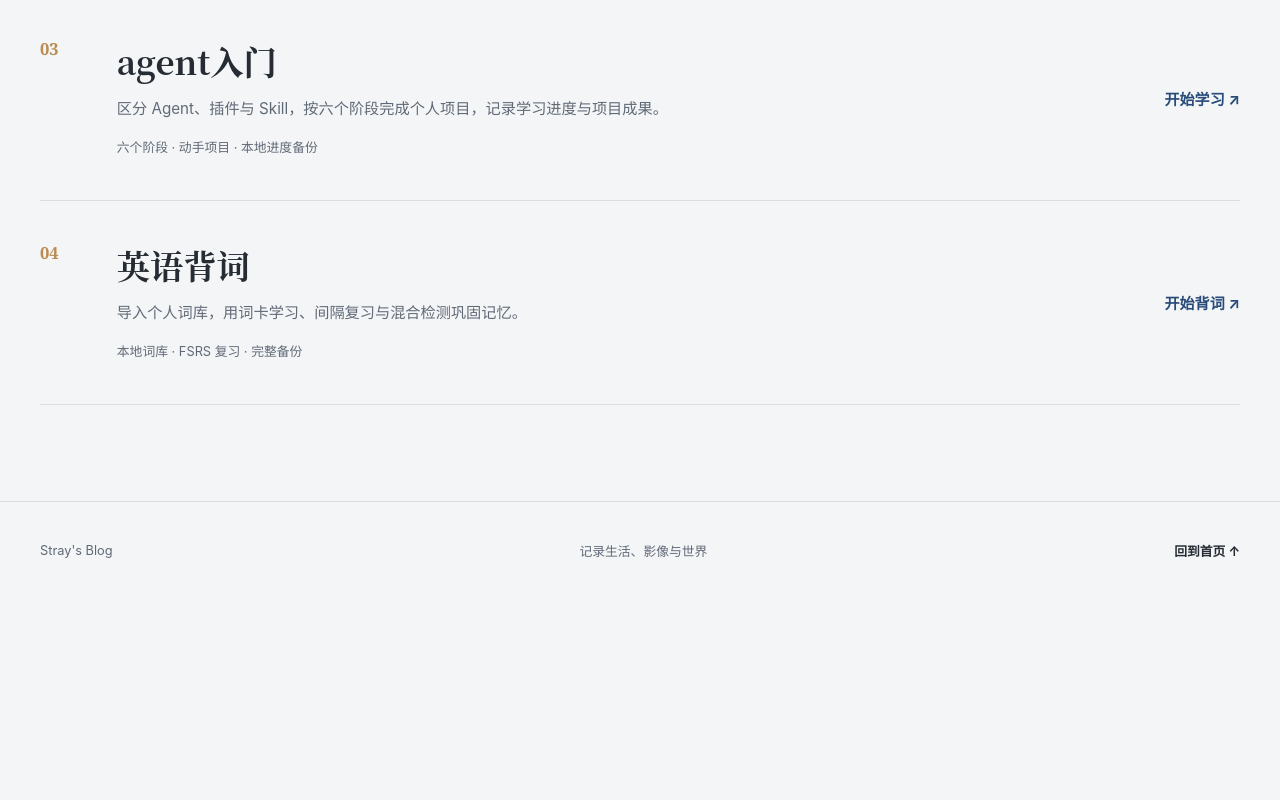
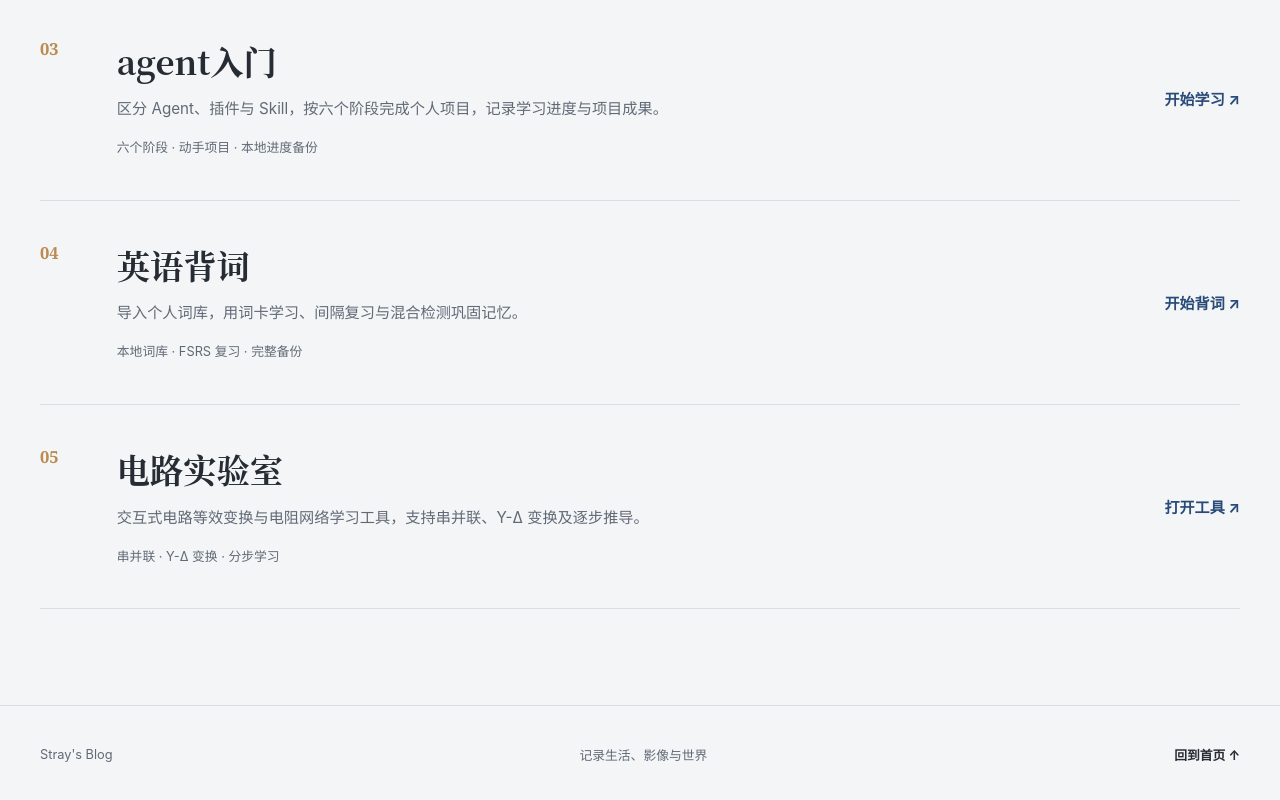
Before and after one commit to STRAY-FLZ/stray-articles, a plain HTML site: page tools/index.html in a window 1280 px wide. Shown: the part 1152-1952 px from the top of the page. Before the commit the page ends 1750 px from the top, so only its background shows below. Drawn offline with Linux system fonts and the light colour scheme.

Commit message:
feat(tools): add circuit equivalence lab

```diff
--- a/tools/index.html
+++ b/tools/index.html
@@ -36,7 +36,7 @@
   </header>
   <main id="main">
   <section class="shell category-hero" aria-labelledby="tools-title">
-    <div><span class="eyebrow">TOOLS / 工具</span><h1 id="tools-title">工具</h1><p>这里收录我的学习笔记，以及在学习和生活中用到的小工具。</p><span class="category-count">4 个工具 · 陆续更新</span></div>
+    <div><span class="eyebrow">TOOLS / 工具</span><h1 id="tools-title">工具</h1><p>这里收录我的学习笔记，以及在学习和生活中用到的小工具。</p><span class="category-count">5 个工具 · 陆续更新</span></div>
   </section>
   <section class="shell empty-note tools-intro" aria-labelledby="tools-next-title"><span class="eyebrow">TOOLS &amp; NOTES / 工具与笔记</span><h2 id="tools-next-title">记录所学，也解决小问题。</h2><p>从整理文档，到保存画面与声音。把日常用得上的小工具，慢慢收集在这里。</p></section>
   <section class="shell tool-section" aria-label="可用工具">
@@ -60,6 +60,11 @@
       <div><h2 id="vocabulary-tool-title">英语背词</h2><p id="vocabulary-tool-description">导入个人词库，用词卡学习、间隔复习与混合检测巩固记忆。</p><p class="tool-entry__meta">本地词库 · FSRS 复习 · 完整备份</p></div>
       <span class="tool-entry__cta">开始背词 <span aria-hidden="true">↗</span></span>
     </a>
+    <a class="tool-entry" href="https://stray-flz.github.io/circuit-equivalence-lab/" aria-labelledby="circuit-lab-title" aria-describedby="circuit-lab-description">
+      <span class="tool-entry__number" aria-hidden="true">05</span>
+      <div><h2 id="circuit-lab-title">电路实验室</h2><p id="circuit-lab-description">交互式电路等效变换与电阻网络学习工具，支持串并联、Y-Δ 变换及逐步推导。</p><p class="tool-entry__meta">串并联 · Y-Δ 变换 · 分步学习</p></div>
+      <span class="tool-entry__cta">打开工具 <span aria-hidden="true">↗</span></span>
+    </a>
   </section></main>
   <footer class="site-footer">
     <div class="shell footer-inner"><span>Stray's Blog</span><span>记录生活、影像与世界</span><a href="../index.html">回到首页 ↑</a></div>
```
